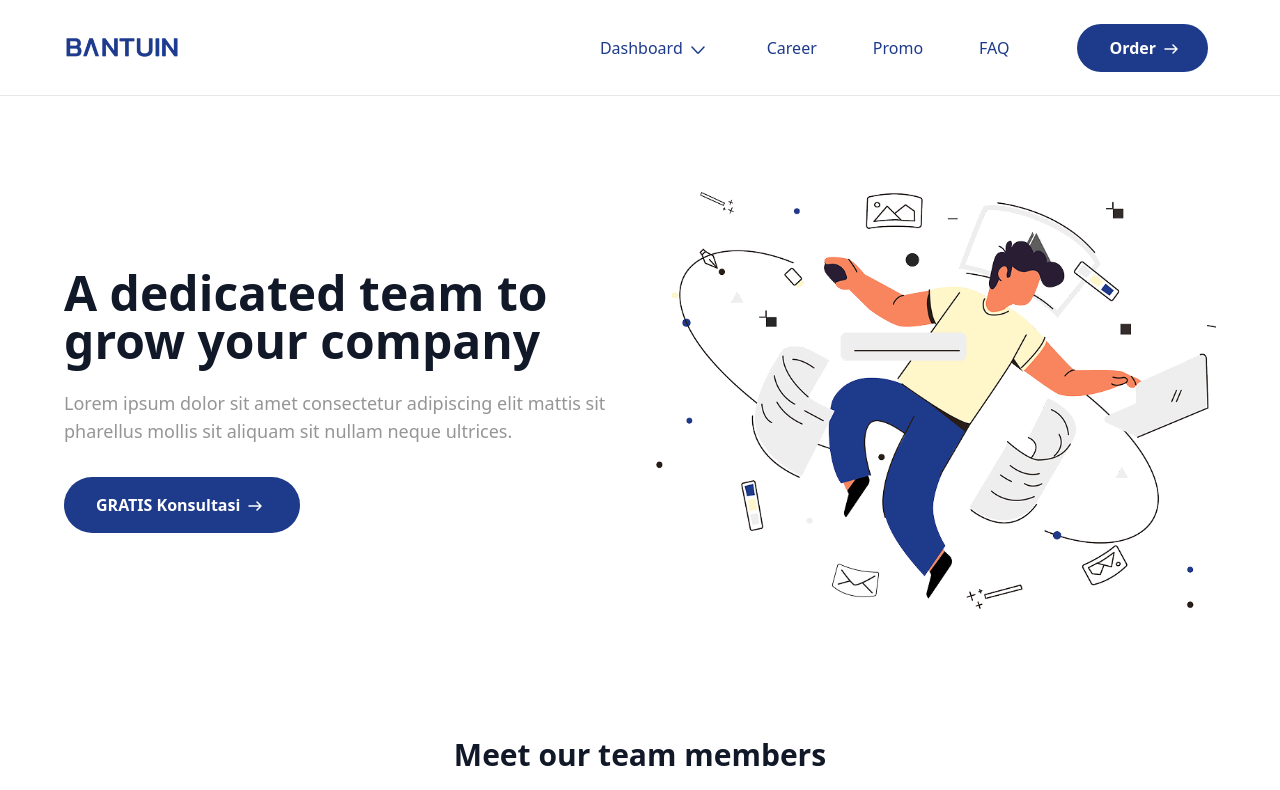
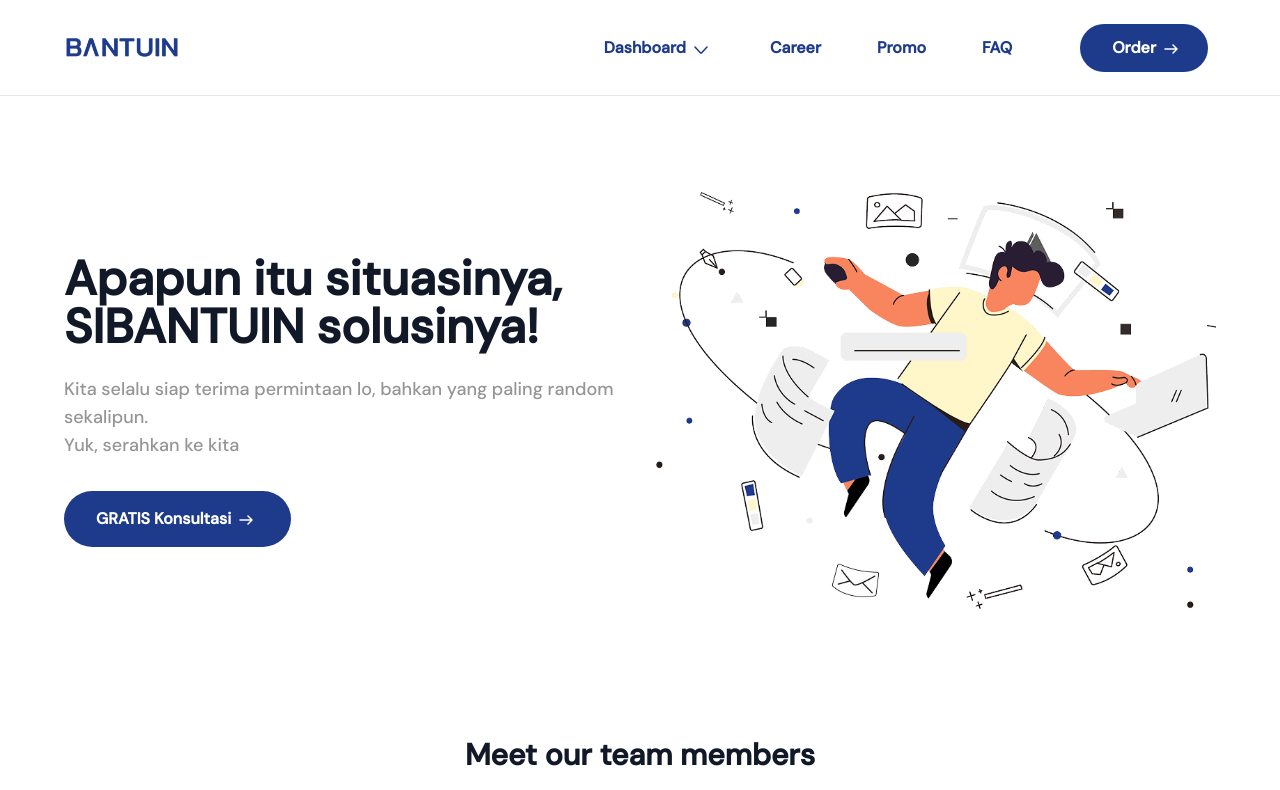
Before and after one commit to sibantuin/si-bantu-in.id, a Next.js app: page / in a window 1280 px wide. Shown: the top 790 px of the page. Built offline with nearby package versions, Linux system fonts and the light colour scheme; some icons are missing.

Commit message:
Fixing bugs

```diff
--- a/src/app/components/Footer.js
+++ b/src/app/components/Footer.js
@@ -15,21 +15,24 @@ export default function Footer() {
               className="object-cover w-32 h-auto"
             />
           </div>
-          <p className="text-[#5D5A88] pb-4 mt-4 ml-1 text-sm md:text-base">
-            Lorem ipsum dolor sit amet consectetur adipiscing elit aliquam mauris sed ma
+          <p className="text-[#5D5A88] pb-4 mt-2 ml-1 text-sm md:text-base">
+          Kita selalu siap terima permintaan lo, bahkan yang paling random sekalipun.
+          Yuk, serahkan ke kita
           </p>
           <div className="flex justify-center ml-1 md:justify-start gap-4 mt-4">
             <a
               href="https://x.com/sibantuin"
               className="p-2 bg-gray-300 rounded-lg hover:bg-gray-400 transition-colors"
             >
-              <i className="fa fa-twitter mr-1"></i>
+              <svg className="mt-0.5" xmlns="http://www.w3.org/2000/svg" x="0px" y="0px" width="18" height="18" viewBox="0 0 32 32">
+              <path d="M 4.0175781 4 L 13.091797 17.609375 L 4.3359375 28 L 6.9511719 28 L 14.246094 19.34375 L 20.017578 28 L 20.552734 28 L 28.015625 28 L 18.712891 14.042969 L 27.175781 4 L 24.560547 4 L 17.558594 12.310547 L 12.017578 4 L 4.0175781 4 z M 7.7558594 6 L 10.947266 6 L 24.279297 26 L 21.087891 26 L 7.7558594 6 z"></path>
+              </svg>
             </a>
             <a
               href="https://www.instagram.com/sibantuin.id/"
               className="p-2 bg-gray-300 rounded-lg hover:bg-gray-400 transition-colors"
             >
-              <FaInstagram className="text-gray-600 text-lg mt-1" />
+              <FaInstagram className="text-gray-600 text-lg mt-0.5" />
             </a>
           </div>
         </div>
--- a/src/app/components/Navbar.js
+++ b/src/app/components/Navbar.js
@@ -3,6 +3,8 @@ import Image from "next/image";
 
 export default function Navbar() {
   const [isOpen, setIsOpen] = useState(false);
+  const [isMobileDropdownOpen, setMobileDropdownOpen] = useState(false);
+
 
   return (
     <nav className="flex justify-between items-center h-24 px-4 sm:px-10 py-4 border-b">
@@ -19,7 +21,7 @@ export default function Navbar() {
       <div className="hidden md:flex items-center gap-8 pr-8">
         <div className="flex items-center space-x-8 text-gray-700">
           <div className="relative group px-3">
-            <button className="text-[#1E3A8A] hover:text-blue-600 flex items-center py-2">
+            <button className="text-[#1E3A8A] font-semibold hover:text-blue-600 flex items-center py-2">
               Dashboard
               <svg
                 className="w-5 h-5 ml-2 mt-4"
@@ -50,22 +52,22 @@ export default function Navbar() {
             </div>
           </div>
 
-          <a href="#" className="text-[#1E3A8A] hover:text-blue-600 px-3 py-2">
+          <a href="#" className="text-[#1E3A8A] font-semibold hover:text-blue-600 px-3 py-2">
             Career
           </a>
-          <a href="#" className="text-[#1E3A8A] hover:text-blue-600 px-3 py-2">
+          <a href="#" className="text-[#1E3A8A] font-semibold hover:text-blue-600 px-3 py-2">
             Promo
           </a>
           <a
             href="#faq"
-            className="text-[#1E3A8A] hover:text-blue-700 px-3 py-2"
+            className="text-[#1E3A8A] font-semibold hover:text-blue-700 px-3 py-2"
           >
             FAQ
           </a>
         </div>
 
         {/* Desktop Order Button */}
-        <button className="bg-[#1E3A8A] text-white font-semibold px-8 py-2 pr-6 rounded-full hover:bg-blue-900 flex items-center ml-6">
+        <button onClick={() => window.location.href = "http://wa.me/6285183148307"} className="bg-[#1E3A8A] text-white font-semibold px-8 py-2 pr-6 rounded-full hover:bg-blue-900 flex items-center ml-6">
           Order
           <svg
             className="w-5 h-5 ml-2 mt-3"
@@ -141,7 +143,33 @@ export default function Navbar() {
         >
           <div className="p-6">
             <div className="space-y-4">
-              <div className="text-[#1E3A8A] font-medium">Dashboard</div>
+            <button
+                onClick={() => setMobileDropdownOpen(!isMobileDropdownOpen)}
+                className="flex items-center justify-between w-full px-4 py-2 text-[#1E3A8A] font-semibold hover:bg-gray-100 rounded"
+              >
+                Dashboard
+                <svg
+                  className={`w-5 h-5 ml-2 transform transition-transform ${
+                    isMobileDropdownOpen ? 'rotate-180' : ''
+                  }`}
+                  aria-hidden="true"
+                  xmlns="http://www.w3.org/2000/svg"
+                  fill="none"
+                  viewBox="0 0 20 20"
+                >
+                  <path
+                    stroke="currentColor"
+                    strokeLinecap="round"
+                    strokeLinejoin="round"
+                    strokeWidth="1.5"
+                    d="m1 1 5.326 5.7a.909.909 0 0 0 1.348 0L13 1"
+                  />
+                </svg>
+              </button>
+
+              {/* Dropdown items */}
+              {isMobileDropdownOpen && (
+                <div className="pl-6">
                   <a
                     href="#service"
                     onClick={() => setIsOpen(false)}
@@ -163,24 +191,26 @@ export default function Navbar() {
                   >
                     Referral Code
                   </a>
+                </div>
+              )}
               <a
                 href="#"
                 onClick={() => setIsOpen(false)}
-                className="block px-4 py-2 text-[#1E3A8A] hover:bg-gray-100 rounded"
+                className="block px-4 py-2 text-[#1E3A8A] font-semibold hover:bg-gray-100 rounded"
               >
                 Career
               </a>
               <a
                 href="#"
                 onClick={() => setIsOpen(false)}
-                className="block px-4 py-2 text-[#1E3A8A] hover:bg-gray-100 rounded"
+                className="block px-4 py-2 text-[#1E3A8A] font-semibold hover:bg-gray-100 rounded"
               >
                 Promo
               </a>
               <a
                 href="#faq"
                 onClick={() => setIsOpen(false)}
-                className="block px-4 py-2 text-[#1E3A8A] hover:bg-gray-100 rounded"
+                className="block px-4 py-2 text-[#1E3A8A] font-semibold hover:bg-gray-100 rounded"
               >
                 FAQ
               </a>
--- a/src/app/globals.css
+++ b/src/app/globals.css
@@ -1,6 +1,10 @@
 @tailwind base;
 @tailwind components;
 @tailwind utilities;
+
+body {
+  font-family: var(--font-dm-sans), sans-serif;
+}
 
 .container {
   @apply min-h-screen p-8;
--- a/src/app/layout.js
+++ b/src/app/layout.js
@@ -1,9 +1,11 @@
-import { Inter } from "next/font/google";
+import { DM_Sans } from "next/font/google";
 import "./globals.css";
 
-const inter = Inter({
+// Configure DM Sans font
+const dmSans = DM_Sans({
   subsets: ["latin"],
-  variable: "--font-inter",
+  weight: "500", // Medium weight
+  variable: "--font-dm-sans",
 });
 
 export const metadata = {
@@ -24,7 +26,7 @@ export default function RootLayout({ children }) {
           href="https://cdnjs.cloudflare.com/ajax/libs/flowbite-icons/1.0.0/flowbite-icons.min.css"
         />
       </head>
-      <body className={inter.variable}>
+      <body className={dmSans.variable}>
         {children}
       </body>
     </html>
--- a/src/app/page.js
+++ b/src/app/page.js
@@ -55,7 +55,7 @@ export default function Home() {
     },
     {
       title: "Motion Graphic",
-      description: "membantu pembuatan video motion graphic untuk berbagai keperluan, seperti promosi di media sosial.",
+      description: "Membantu pembuatan video motion graphic untuk berbagai keperluan, seperti promosi di media sosial.",
       img: "/Assets_MG.png"
     },
     {
@@ -98,12 +98,12 @@ export default function Home() {
         <section id="hero" className="flex flex-col lg:flex-row items-center justify-between py-8 lg:py-16 gap-8">
           <div className="lg:flex-1 text-center lg:text-left">
             <h1 className="text-3xl sm:text-4xl lg:text-5xl font-bold text-gray-900 leading-tight mb-6">
-              A dedicated team to <br className="hidden lg:block"/>grow your company
+              Apapun itu situasinya,<br className="hidden lg:block"/>SIBANTUIN solusinya!
             </h1>
             <p className="text-[#959595] text-base sm:text-lg mb-8 max-w-xl lg:max-w-none mx-auto lg:mx-0">
-              Lorem ipsum dolor sit amet consectetur adipiscing elit mattis sit pharellus mollis sit aliquam sit nullam neque ultrices.
+              Kita selalu siap terima permintaan lo, bahkan yang paling random sekalipun.<br className="hidden lg:block"/> Yuk, serahkan ke kita
             </p>
-            <button className="bg-[#1E3A8A] text-white font-semibold px-8 py-3 rounded-full hover:bg-blue-900 inline-flex items-center mx-auto lg:mx-0">
+            <button onClick={() => window.location.href = "http://wa.me/6285183148307"} className="bg-[#1E3A8A] text-white font-semibold px-8 py-3 rounded-full hover:bg-blue-900 inline-flex items-center mx-auto lg:mx-0">
               GRATIS Konsultasi
               <svg className="w-5 h-5 ml-2 mt-3" aria-hidden="true" xmlns="http://www.w3.org/2000/svg" fill="none" viewBox="0 0 20 20">
                 <path stroke="currentColor" strokeLinecap="round" strokeLinejoin="round" strokeWidth="1.5" d="M1 5h12m0 0L9 1m4 4L9 9"/>
```
Lines whose indentation alone changed are shown as unchanged.
